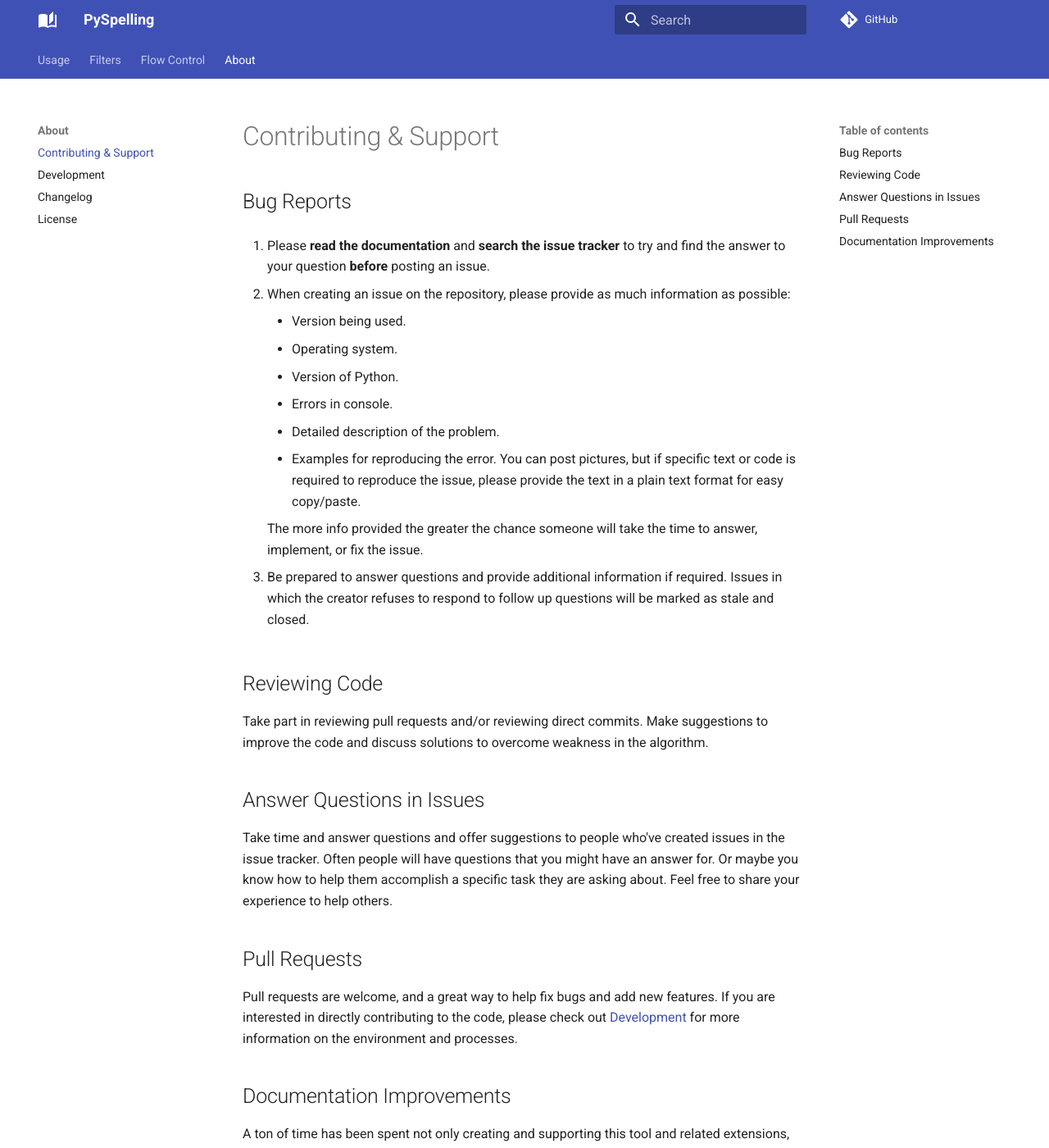
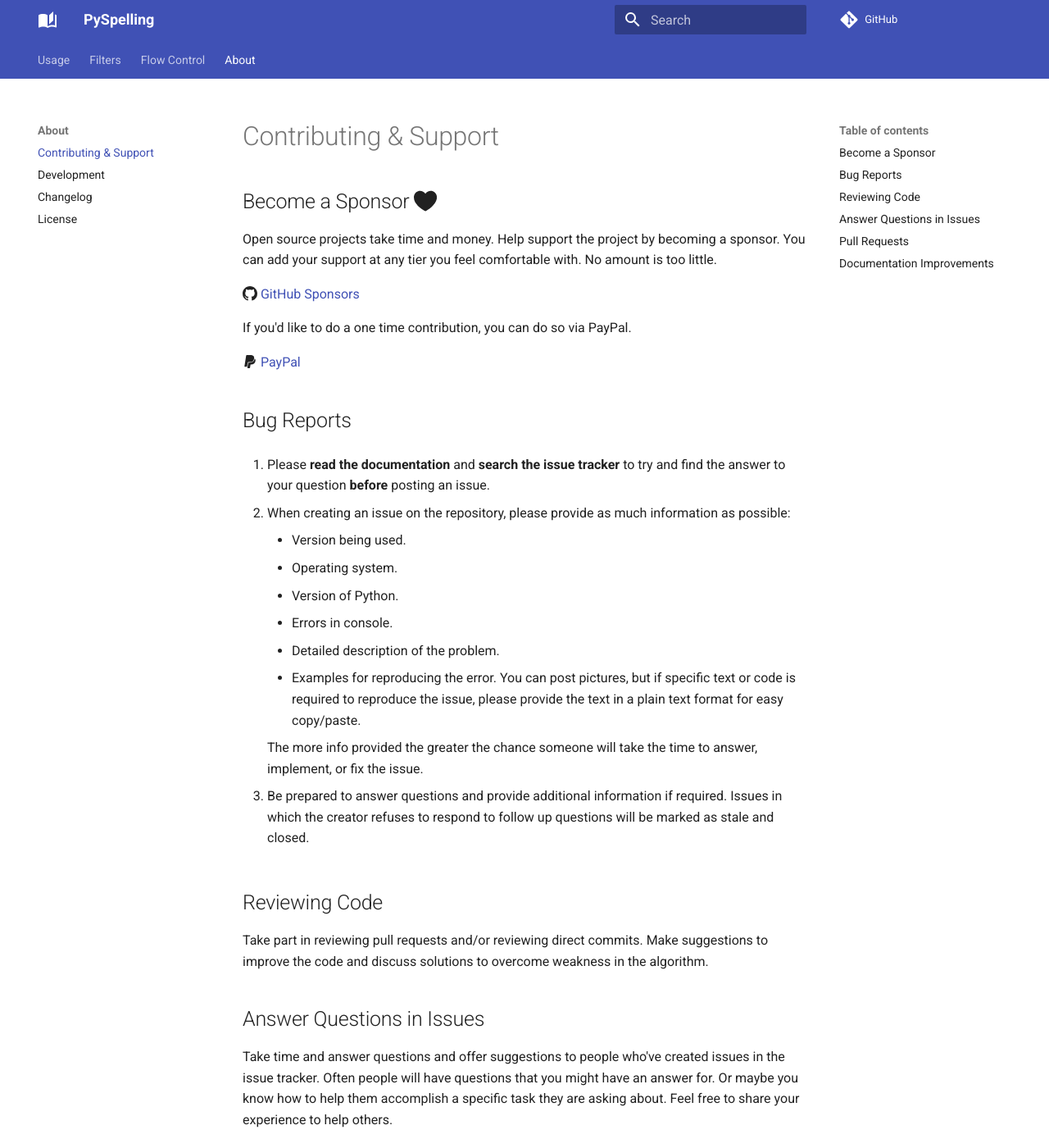
Before and after one commit to facelessuser/pyspelling, an MkDocs documentation site: the page built from docs/src/markdown/about/contributing.md, in a window 1280 px wide and 1400 px high. Shown: the whole window at 82% size. Built offline with MkDocs 1.6.1 and Material for MkDocs 9.7.7, drawn with Linux system fonts in a browser that asks for light colours; comment, search, counter and statistics services are not loaded; some of the changed text lies outside the part shown.

Commit message:
Add funding info

```diff
--- a/docs/src/markdown/about/contributing.md
+++ b/docs/src/markdown/about/contributing.md
@@ -1,4 +1,15 @@
 # Contributing &amp; Support
+
+## Become a Sponsor :octicons-heart-fill-16:{: .heart-throb}
+
+Open source projects take time and money. Help support the project by becoming a sponsor. You can add your support at
+any tier you feel comfortable with. No amount is too little.
+
+:octicons-mark-github-16: [GitHub Sponsors ](https://github.com/sponsors/facelessuser)
+
+If you'd like to do a one time contribution, you can do so via PayPal.
+
+:fontawesome-brands-paypal: [PayPal](https://www.paypal.me/facelessuser)
 
 ## Bug Reports
 
--- /dev/null
+++ b/docs/theme/announce.html
@@ -0,0 +1,5 @@
+<a href="{{ 'about/contributing/#contributing--support' | url }}">Sponsorship</a>
+is now available!
+<span class="twemoji heart-throb">
+  <svg xmlns="http://www.w3.org/2000/svg" width="16" height="16" viewBox="0 0 16 16"><path fill-rule="evenodd" d="M7.655 14.916L8 14.25l.345.666a.752.752 0 01-.69 0zm0 0L8 14.25l.345.666.002-.001.006-.003.018-.01a7.643 7.643 0 00.31-.17 22.08 22.08 0 003.433-2.414C13.956 10.731 16 8.35 16 5.5 16 2.836 13.914 1 11.75 1 10.203 1 8.847 1.802 8 3.02 7.153 1.802 5.797 1 4.25 1 2.086 1 0 2.836 0 5.5c0 2.85 2.045 5.231 3.885 6.818a22.075 22.075 0 003.744 2.584l.018.01.006.003h.002z"/></svg>
+</span>
--- a/mkdocs.yml
+++ b/mkdocs.yml
@@ -4,13 +4,12 @@
 edit_uri: tree/master/docs/src/markdown
 site_description: Python spell checker.
 copyright: |
-  Copyright &copy; 2017 - 2020 <a href="https://github.com/facelessuser">Isaac Muse</a>
-  <br><span class="md-footer-custom-text">emoji provided free by </span>
-  <a href="https://github.com/twitter/twemoji">Twemoji</a>
+  Copyright &copy; 2017 - 2020 <a href="https://github.com/facelessuser"  target="_blank" rel="noopener">Isaac Muse</a>
 
 docs_dir: docs/src/markdown
 theme:
   name: material
+  custom_dir: docs/theme
   icon:
     logo: material/book-open-page-variant
   palette:
@@ -85,8 +84,8 @@
   - pymdownx.caret:
   - pymdownx.smartsymbols:
   - pymdownx.emoji:
-      emoji_index: !!python/name:pymdownx.emoji.twemoji
-      emoji_generator: !!python/name:pymdownx.emoji.to_png
+      emoji_index: !!python/name:materialx.emoji.twemoji
+      emoji_generator: !!python/name:materialx.emoji.to_svg
   - pymdownx.escapeall:
       hardbreak: True
       nbsp: True
@@ -102,6 +101,7 @@
       separator: "\uff0b"
   - pymdownx.details:
   - pymdownx.tabbed:
+  - pymdownx.saneheaders:
 
 extra:
   social:
@@ -113,6 +113,6 @@
 plugins:
   - search
   - git-revision-date-localized
+  - mkdocs_pymdownx_material_extras
   - minify:
       minify_html: true
-  - mkdocs_pymdownx_material_extras
```
Also changed, not shown: 2 other files.
